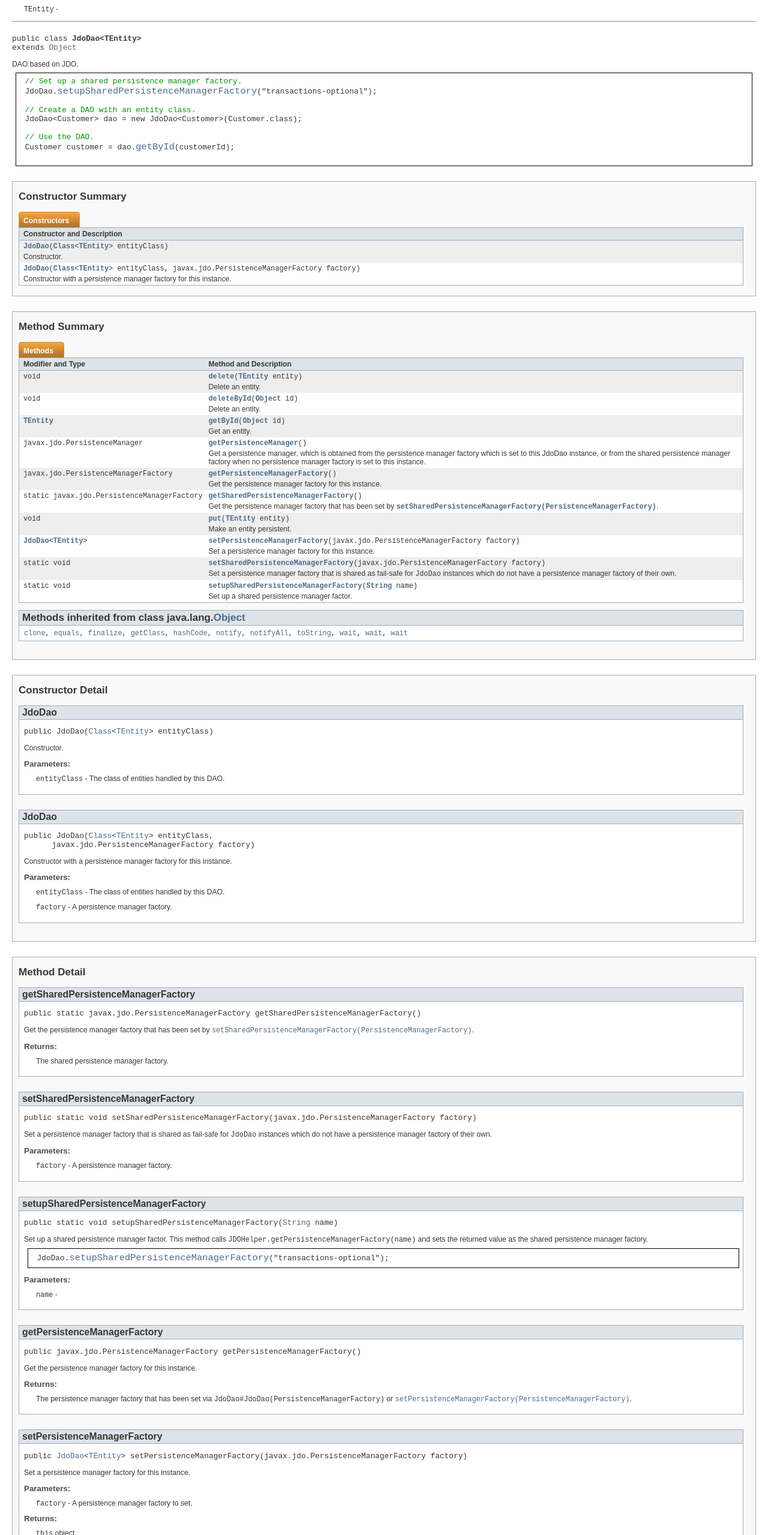
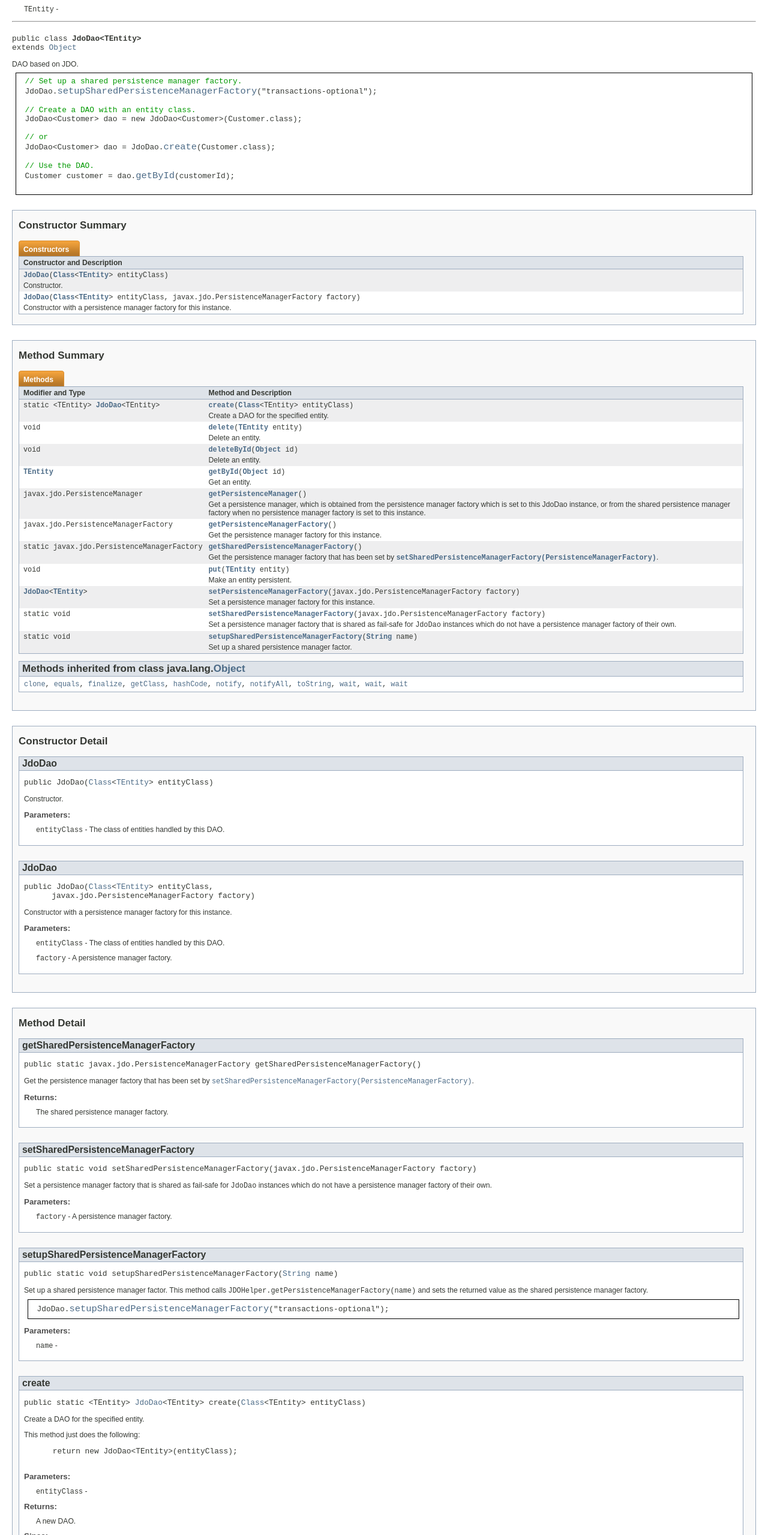
Before and after one commit to TakahikoKawasaki/nv-jdo, a plain HTML site: page com/neovisionaries/jdo/JdoDao.html in a window 1280 px wide. Shown: the part 221-2780 px from the top of the page at 60% size. Drawn offline with Linux system fonts and the light colour scheme.

Commit message:
Updated JavaDoc for version 1.1.

```diff
--- a/com/neovisionaries/jdo/JdoDao.html
+++ b/com/neovisionaries/jdo/JdoDao.html
@@ -2,16 +2,16 @@
 <!-- NewPage -->
 <html lang="en">
 <head>
-<!-- Generated by javadoc (version 1.7.0_05) on Thu Jan 02 20:46:56 JST 2014 -->
+<!-- Generated by javadoc (version 1.7.0_05) on Sat Mar 01 21:01:51 JST 2014 -->
 <meta http-equiv="Content-Type" content="text/html" charset="UTF-8">
-<title>JdoDao (Neo Visionaries JDO package 1.0 API)</title>
-<meta name="date" content="2014-01-02">
+<title>JdoDao (Neo Visionaries JDO package 1.1 API)</title>
+<meta name="date" content="2014-03-01">
 <link rel="stylesheet" type="text/css" href="../../../stylesheet.css" title="Style">
 </head>
 <body>
 <script type="text/javascript"><!--
     if (location.href.indexOf('is-external=true') == -1) {
-        parent.document.title="JdoDao (Neo Visionaries JDO package 1.0 API)";
+        parent.document.title="JdoDao (Neo Visionaries JDO package 1.1 API)";
     }
 //-->
 </script>
@@ -111,6 +111,9 @@ extends <a href="http://docs.oracle.com/javase/1.5.0/docs/api/java/lang/Object.h
  <span class="comment">// Create a DAO with an entity class.</span>
  JdoDao&lt;Customer&gt; dao = new JdoDao&lt;Customer&gt;(Customer.class);
 
+ <span class="comment">// or</span>
+ JdoDao&lt;Customer&gt; dao = JdoDao.<a href="../../../com/neovisionaries/jdo/JdoDao.html#create(java.lang.Class)"><code>create</code></a>(Customer.class);
+
  <span class="comment">// Use the DAO.</span>
  Customer customer = dao.<a href="../../../com/neovisionaries/jdo/JdoDao.html#getById(java.lang.Object)"><code>getById</code></a>(customerId);
  </pre></div>
@@ -158,24 +161,30 @@ extends <a href="http://docs.oracle.com/javase/1.5.0/docs/api/java/lang/Object.h
 <th class="colLast" scope="col">Method and Description</th>
 </tr>
 <tr class="altColor">
+<td class="colFirst"><code>static &lt;TEntity&gt;&nbsp;<a href="../../../com/neovisionaries/jdo/JdoDao.html" title="class in com.neovisionaries.jdo">JdoDao</a>&lt;TEntity&gt;</code></td>
+<td class="colLast"><code><strong><a href="../../../com/neovisionaries/jdo/JdoDao.html#create(java.lang.Class)">create</a></strong>(<a href="http://docs.oracle.com/javase/1.5.0/docs/api/java/lang/Class.html?is-external=true" title="class or interface in java.lang">Class</a>&lt;TEntity&gt;&nbsp;entityClass)</code>
+<div class="block">Create a DAO for the specified entity.</div>
+</td>
+</tr>
+<tr class="rowColor">
 <td class="colFirst"><code>void</code></td>
 <td class="colLast"><code><strong><a href="../../../com/neovisionaries/jdo/JdoDao.html#delete(TEntity)">delete</a></strong>(<a href="../../../com/neovisionaries/jdo/JdoDao.html" title="type parameter in JdoDao">TEntity</a>&nbsp;entity)</code>
 <div class="block">Delete an entity.</div>
 </td>
 </tr>
-<tr class="rowColor">
+<tr class="altColor">
 <td class="colFirst"><code>void</code></td>
 <td class="colLast"><code><strong><a href="../../../com/neovisionaries/jdo/JdoDao.html#deleteById(java.lang.Object)">deleteById</a></strong>(<a href="http://docs.oracle.com/javase/1.5.0/docs/api/java/lang/Object.html?is-external=true" title="class or interface in java.lang">Object</a>&nbsp;id)</code>
 <div class="block">Delete an entity.</div>
 </td>
 </tr>
-<tr class="altColor">
+<tr class="rowColor">
 <td class="colFirst"><code><a href="../../../com/neovisionaries/jdo/JdoDao.html" title="type parameter in JdoDao">TEntity</a></code></td>
 <td class="colLast"><code><strong><a href="../../../com/neovisionaries/jdo/JdoDao.html#getById(java.lang.Object)">getById</a></strong>(<a href="http://docs.oracle.com/javase/1.5.0/docs/api/java/lang/Object.html?is-external=true" title="class or interface in java.lang">Object</a>&nbsp;id)</code>
 <div class="block">Get an entity.</div>
 </td>
 </tr>
-<tr class="rowColor">
+<tr class="altColor">
 <td class="colFirst"><code>javax.jdo.PersistenceManager</code></td>
 <td class="colLast"><code><strong><a href="../../../com/neovisionaries/jdo/JdoDao.html#getPersistenceManager()">getPersistenceManager</a></strong>()</code>
 <div class="block">Get a persistence manager, which is obtained from the persistence
@@ -184,32 +193,32 @@ extends <a href="http://docs.oracle.com/javase/1.5.0/docs/api/java/lang/Object.h
  factory is set to this instance.</div>
 </td>
 </tr>
-<tr class="altColor">
+<tr class="rowColor">
 <td class="colFirst"><code>javax.jdo.PersistenceManagerFactory</code></td>
 <td class="colLast"><code><strong><a href="../../../com/neovisionaries/jdo/JdoDao.html#getPersistenceManagerFactory()">getPersistenceManagerFactory</a></strong>()</code>
 <div class="block">Get the persistence manager factory for this instance.</div>
 </td>
 </tr>
-<tr class="rowColor">
+<tr class="altColor">
 <td class="colFirst"><code>static javax.jdo.PersistenceManagerFactory</code></td>
 <td class="colLast"><code><strong><a href="../../../com/neovisionaries/jdo/JdoDao.html#getSharedPersistenceManagerFactory()">getSharedPersistenceManagerFactory</a></strong>()</code>
 <div class="block">Get the persistence manager factory that has been set by
  <a href="../../../com/neovisionaries/jdo/JdoDao.html#setSharedPersistenceManagerFactory(javax.jdo.PersistenceManagerFactory)"><code>setSharedPersistenceManagerFactory(PersistenceManagerFactory)</code></a>.</div>
 </td>
 </tr>
-<tr class="altColor">
+<tr class="rowColor">
 <td class="colFirst"><code>void</code></td>
 <td class="colLast"><code><strong><a href="../../../com/neovisionaries/jdo/JdoDao.html#put(TEntity)">put</a></strong>(<a href="../../../com/neovisionaries/jdo/JdoDao.html" title="type parameter in JdoDao">TEntity</a>&nbsp;entity)</code>
 <div class="block">Make an entity persistent.</div>
 </td>
 </tr>
-<tr class="rowColor">
+<tr class="altColor">
 <td class="colFirst"><code><a href="../../../com/neovisionaries/jdo/JdoDao.html" title="class in com.neovisionaries.jdo">JdoDao</a>&lt;<a href="../../../com/neovisionaries/jdo/JdoDao.html" title="type parameter in JdoDao">TEntity</a>&gt;</code></td>
 <td class="colLast"><code><strong><a href="../../../com/neovisionaries/jdo/JdoDao.html#setPersistenceManagerFactory(javax.jdo.PersistenceManagerFactory)">setPersistenceManagerFactory</a></strong>(javax.jdo.PersistenceManagerFactory&nbsp;factory)</code>
 <div class="block">Set a persistence manager factory for this instance.</div>
 </td>
 </tr>
-<tr class="altColor">
+<tr class="rowColor">
 <td class="colFirst"><code>static void</code></td>
 <td class="colLast"><code><strong><a href="../../../com/neovisionaries/jdo/JdoDao.html#setSharedPersistenceManagerFactory(javax.jdo.PersistenceManagerFactory)">setSharedPersistenceManagerFactory</a></strong>(javax.jdo.PersistenceManagerFactory&nbsp;factory)</code>
 <div class="block">Set a persistence manager factory that is shared as fail-safe for
@@ -217,7 +226,7 @@ extends <a href="http://docs.oracle.com/javase/1.5.0/docs/api/java/lang/Object.h
  factory of their own.</div>
 </td>
 </tr>
-<tr class="rowColor">
+<tr class="altColor">
 <td class="colFirst"><code>static void</code></td>
 <td class="colLast"><code><strong><a href="../../../com/neovisionaries/jdo/JdoDao.html#setupSharedPersistenceManagerFactory(java.lang.String)">setupSharedPersistenceManagerFactory</a></strong>(<a href="http://docs.oracle.com/javase/1.5.0/docs/api/java/lang/String.html?is-external=true" title="class or interface in java.lang">String</a>&nbsp;name)</code>
 <div class="block">Set up a shared persistence manager factor.</div>
@@ -317,6 +326,27 @@ extends <a href="http://docs.oracle.com/javase/1.5.0/docs/api/java/lang/Object.h
 <dl><dt><span class="strong">Parameters:</span></dt><dd><code>name</code> - </dd></dl>
 </li>
 </ul>
+<a name="create(java.lang.Class)">
+<!--   -->
+</a>
+<ul class="blockList">
+<li class="blockList">
+<h4>create</h4>
+<pre>public static&nbsp;&lt;TEntity&gt;&nbsp;<a href="../../../com/neovisionaries/jdo/JdoDao.html" title="class in com.neovisionaries.jdo">JdoDao</a>&lt;TEntity&gt;&nbsp;create(<a href="http://docs.oracle.com/javase/1.5.0/docs/api/java/lang/Class.html?is-external=true" title="class or interface in java.lang">Class</a>&lt;TEntity&gt;&nbsp;entityClass)</pre>
+<div class="block">Create a DAO for the specified entity.
+
+ <p>
+ This method just does the following:
+ </p>
+
+ <blockquote><pre>
+ return new JdoDao&lt;TEntity&gt;(entityClass);
+ </pre></blockquote></div>
+<dl><dt><span class="strong">Parameters:</span></dt><dd><code>entityClass</code> - </dd>
+<dt><span class="strong">Returns:</span></dt><dd>A new DAO.</dd><dt><span class="strong">Since:</span></dt>
+  <dd>1.1</dd></dl>
+</li>
+</ul>
 <a name="getPersistenceManagerFactory()">
 <!--   -->
 </a>
@@ -325,8 +355,7 @@ extends <a href="http://docs.oracle.com/javase/1.5.0/docs/api/java/lang/Object.h
 <h4>getPersistenceManagerFactory</h4>
 <pre>public&nbsp;javax.jdo.PersistenceManagerFactory&nbsp;getPersistenceManagerFactory()</pre>
 <div class="block">Get the persistence manager factory for this instance.</div>
-<dl><dt><span class="strong">Returns:</span></dt><dd>The persistence manager factory that has been set via
-         <code>JdoDao#JdoDao(PersistenceManagerFactory)</code> or
+<dl><dt><span class="strong">Returns:</span></dt><dd>The persistence manager factory that has been set by
          <a href="../../../com/neovisionaries/jdo/JdoDao.html#setPersistenceManagerFactory(javax.jdo.PersistenceManagerFactory)"><code>setPersistenceManagerFactory(PersistenceManagerFactory)</code></a>.</dd></dl>
 </li>
 </ul>
```
Also changed, not shown: allclasses-frame.html (+3 -3 lines), allclasses-noframe.html (+3 -3 lines), com/neovisionaries/jdo/class-use/JdoDao.html (+10 -4 lines), com/neovisionaries/jdo/package-frame.html (+3 -3 lines), com/neovisionaries/jdo/package-summary.html (+4 -4 lines), com/neovisionaries/jdo/package-tree.html (+4 -4 lines), com/neovisionaries/jdo/package-use.html (+4 -4 lines), constant-values.html (+4 -4 lines), deprecated-list.html (+4 -4 lines), help-doc.html (+4 -4 lines), index-all.html (+8 -4 lines), index.html (+2 -2 lines), overview-tree.html (+4 -4 lines).
